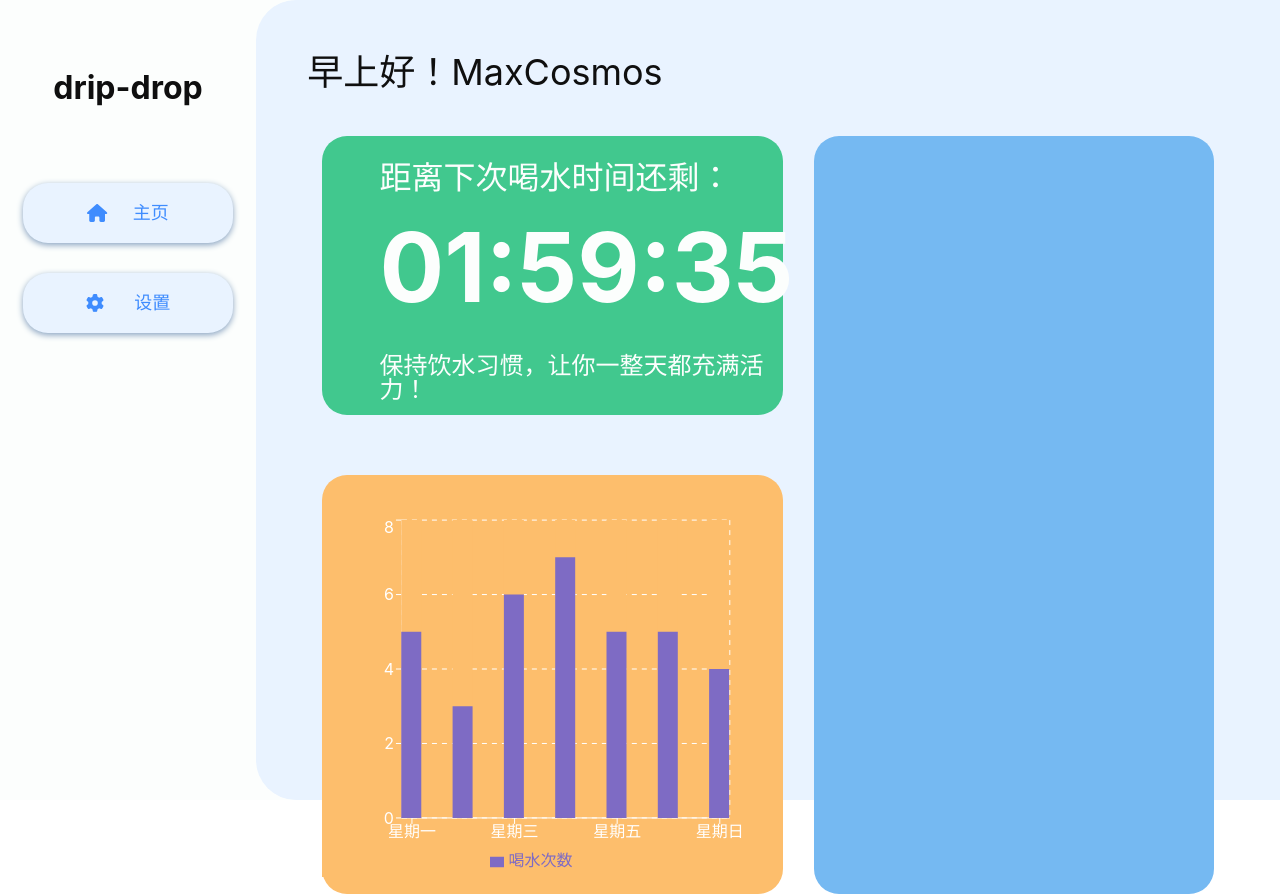
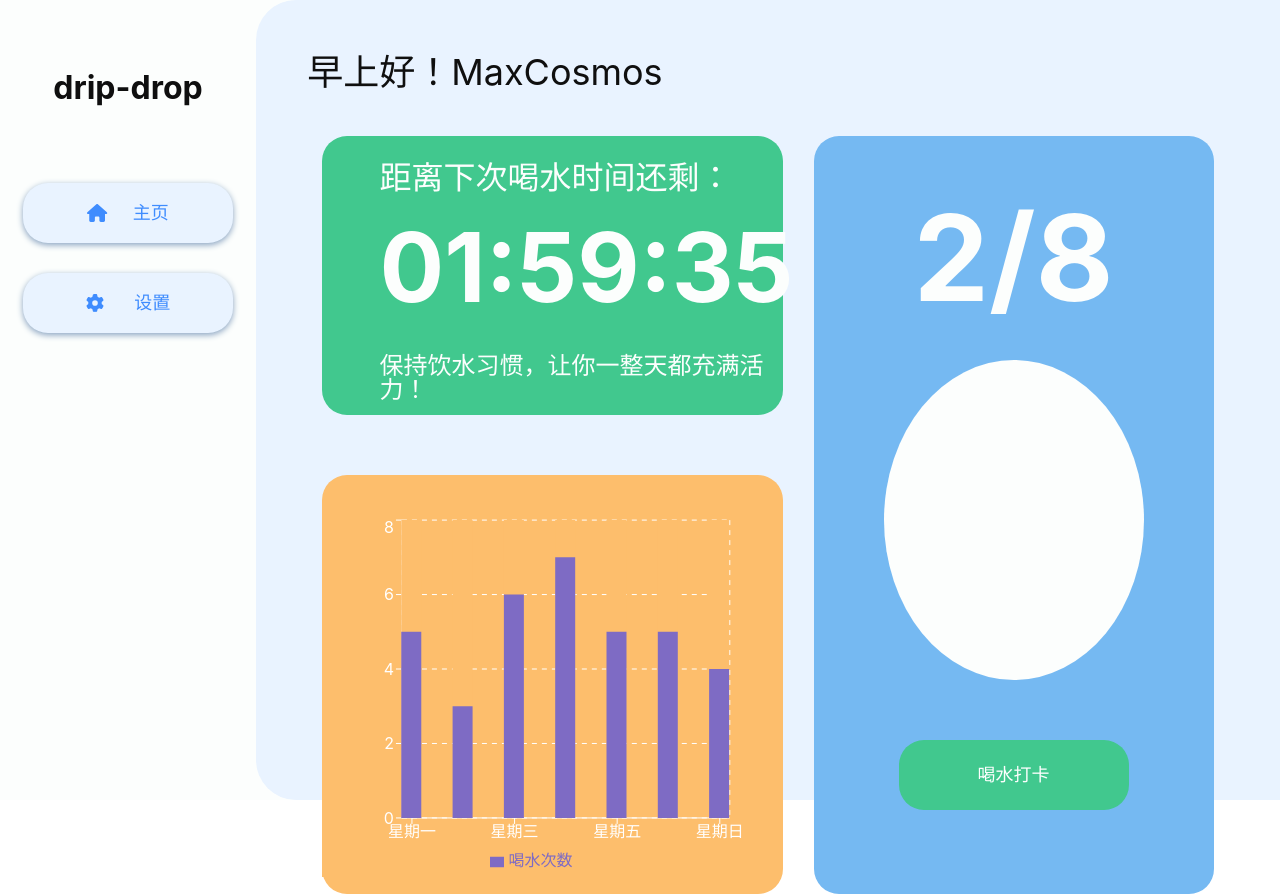
Before and after one commit to hismeyy/drip-drop-app, a React (Vite) app: page / in a window 1280 px wide. Built offline with nearby package versions, Linux system fonts and the light colour scheme.

Commit message:
完成功能3模块的布局

```diff
--- a/src/App.css
+++ b/src/App.css
@@ -143,4 +143,36 @@ ul, li {
     height: 758px;
     background-color: #75B9F2;
     border-radius: 25px;
+    display: flex;
+    flex-direction: column;
+    align-items: center;
+    color: #FCFEFD;
 }
+
+.function3 .count {
+    font-weight: bold;
+    font-size: 120px;
+    margin-top: 110px;
+
+}
+
+.function3 .water {
+    margin-top: 90px;
+    width: 260px;
+    height: 320px;
+    background-color: #FCFEFD;
+    border-radius: 50%;
+}
+
+.function3 .button {
+    width: 230px;
+    height: 70px;
+    background-color: #41C88E;
+    margin-top: 60px;
+    border-radius: 25px;
+    display: flex;
+    justify-content: center;
+    align-items: center;
+    font-size: 18px;
+    cursor: pointer;
+}
--- a/src/App.tsx
+++ b/src/App.tsx
@@ -103,7 +103,19 @@ function App() {
                                 </div>
                             </div>
                         </div>
-                        <div className="function3"></div>
+                        <div className="function3">
+                            <div>
+                                <div className="count">2/8</div>
+                            </div>
+                            <div>
+                                <div className="water"></div>
+                            </div>
+                            <div>
+                                <div className="button">
+                                    喝水打卡
+                                </div>
+                            </div>
+                        </div>
                     </div>
                 </div>
             </div>
```
Lines whose indentation alone changed are shown as unchanged.
